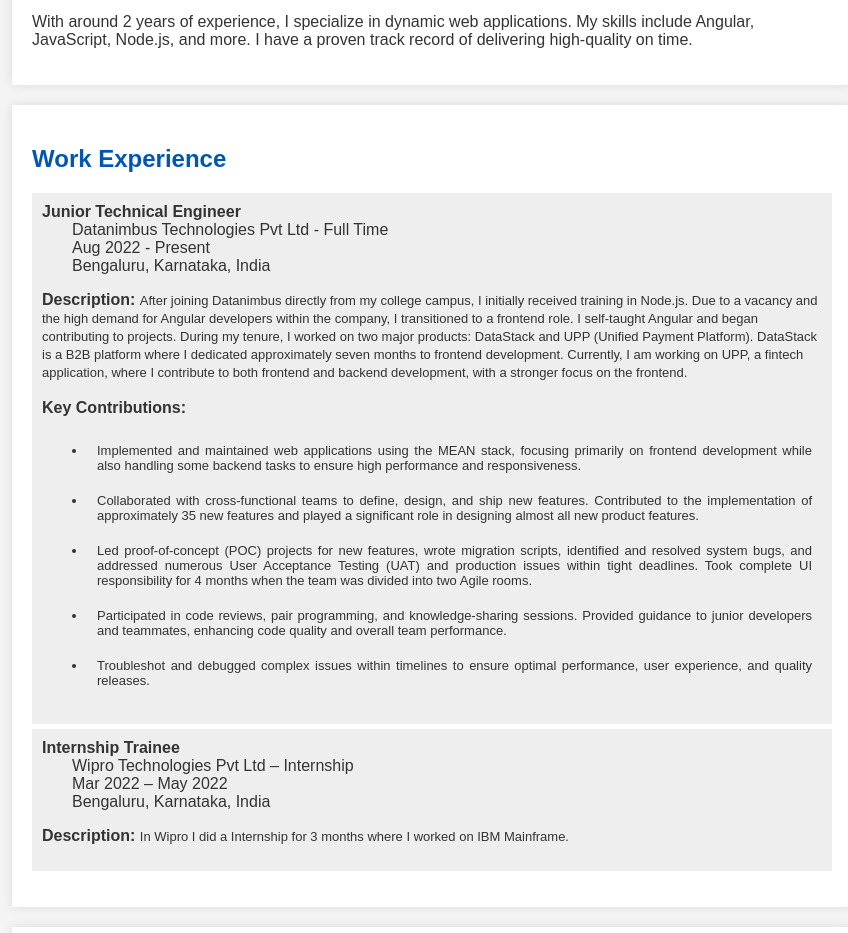
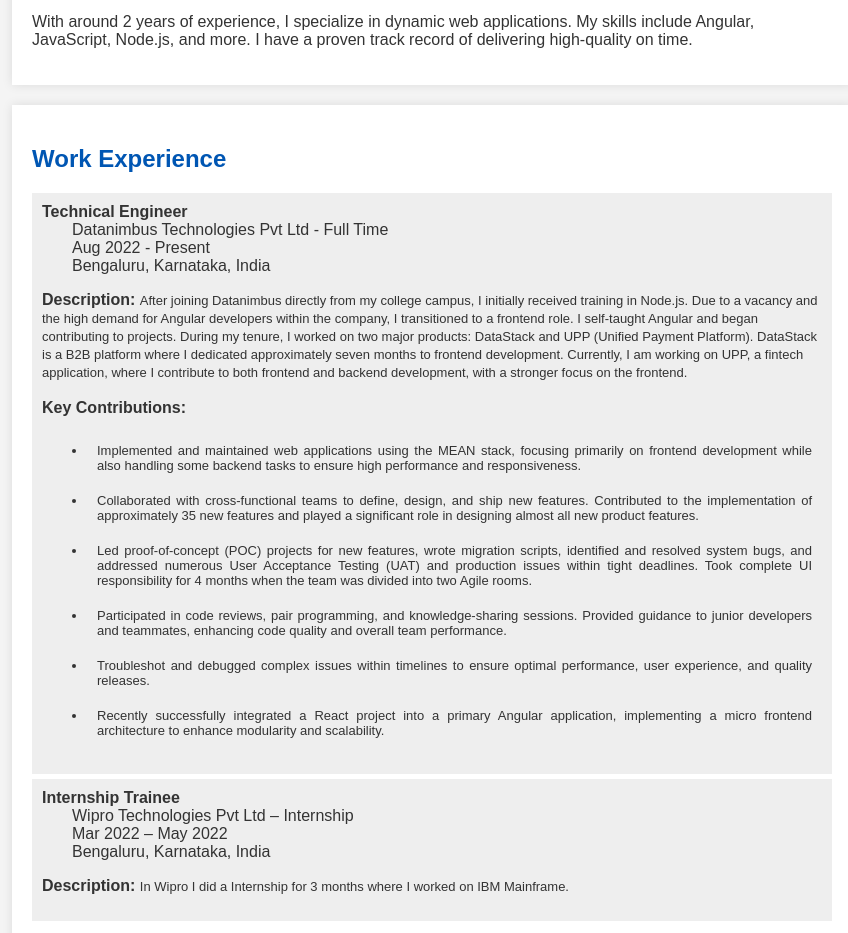
Before and after one commit to Ravinandanhv-hub/My-portfolio, a website: page index.html in a window 1280 px wide. Shown: the part 141-1074 px from the top of the page, without its empty margins (208-1056 px from the left). Drawn offline with Linux system fonts and the light colour scheme.

Commit message:
update to Tech Engineer

```diff
--- a/index.html
+++ b/index.html
@@ -17,7 +17,7 @@
             <h2>Work Experience</h2>
             <ul>
                 <li>
-                    <b>Junior Technical Engineer</b>
+                    <b>Technical Engineer</b>
                     <p style="margin-left: 30px; margin-top: 0; font-size: medium;">Datanimbus Technologies Pvt Ltd - Full Time <br>
                         Aug 2022 - Present <br>
                         Bengaluru, Karnataka, India</p>
@@ -36,6 +36,9 @@
                                 <li class="m-0-ml">Led proof-of-concept (POC) projects for new features, wrote migration scripts, identified and resolved system bugs, and addressed numerous User Acceptance Testing (UAT) and production issues within tight deadlines. Took complete UI responsibility for 4 months when the team was divided into two Agile rooms.</li>
                                 <li class="m-0-ml">Participated in code reviews, pair programming, and knowledge-sharing sessions. Provided guidance to junior developers and teammates, enhancing code quality and overall team performance.</li>
                                 <li class="m-0-ml">Troubleshot and debugged complex issues within timelines to ensure optimal performance, user experience, and quality releases.</li>
+                                <li class="m-0-ml">Recently successfully integrated a React project into a primary Angular
+                                    application, implementing a micro frontend architecture to enhance modularity
+                                    and scalability.</li>
                             </ul>
                         </span>
                     </p>
@@ -72,7 +75,7 @@
             <li>System Design</li>
         </ul>
         <h3>Resume</h3>
-        <p><a href="https://drive.google.com/file/d/1Q24aHgDbwPDca1JC7mRYGg1cvRW94ST_/view?usp=drivesdk"  target="_blank">Download My Resume</a></p>
+        <p><a href="https://drive.google.com/file/d/1MmgZ-NEFV4kzvG4-cPIxiWfAUY_3paPm/view?usp=drive_link"  target="_blank">Download My Resume</a></p>
     </section>
     <section id="projects">
         <h2>Personal Projects</h2>
```
